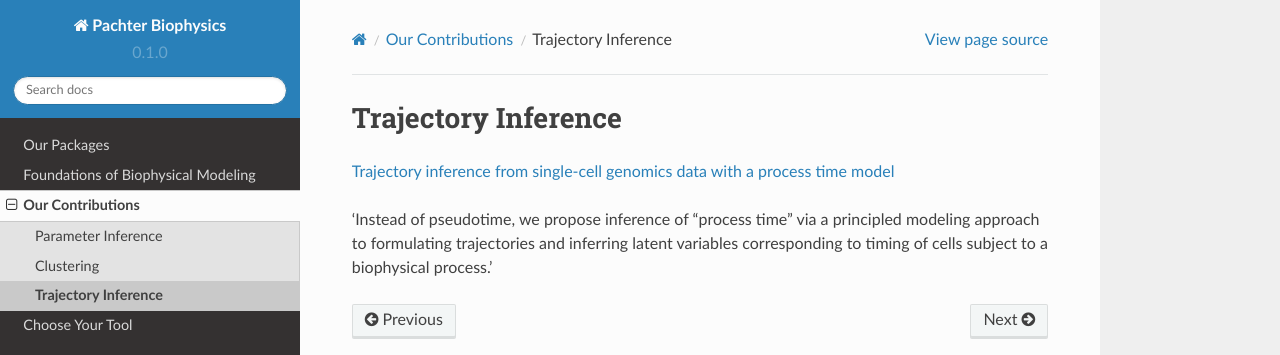
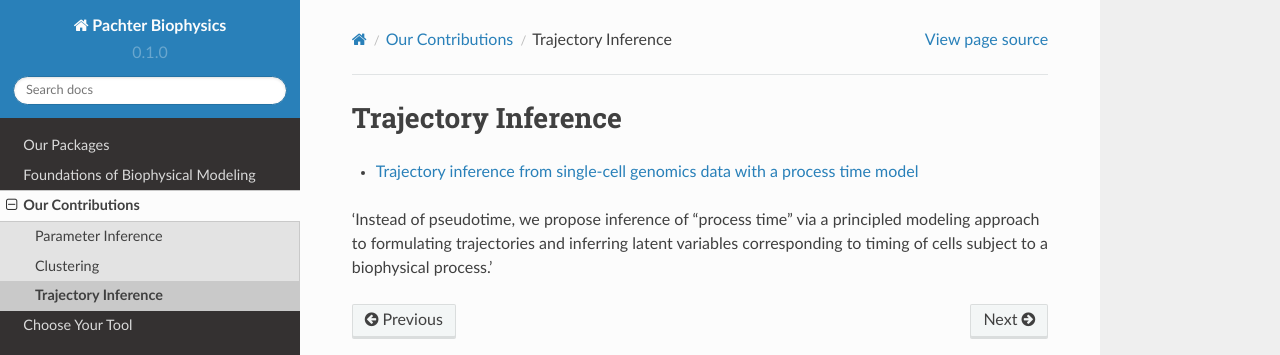
Before and after one commit to pachterlab/biophysics, a Sphinx documentation site: the page built from docs/source/contributions_trajectory_inference.rst, in a window 1280 px wide. Shown: the top 355 px of the page. Built offline with Sphinx 7.4.7 and the Read the Docs theme 2.0.0, drawn with Linux system fonts in a browser that asks for light colours; pages that are not in the unit, such as notebooks, are missing from menus.

```diff
--- a/docs/source/contributions_trajectory_inference.rst
+++ b/docs/source/contributions_trajectory_inference.rst
@@ -2,6 +2,6 @@
 Trajectory Inference
 =====
 
-`Trajectory inference from single-cell genomics data with a process time model <https://www.biorxiv.org/content/10.1101/2024.01.26.577510v1>`_
+* `Trajectory inference from single-cell genomics data with a process time model <https://www.biorxiv.org/content/10.1101/2024.01.26.577510v1>`_
 
 'Instead of pseudotime, we propose inference of “process time” via a principled modeling approach to formulating trajectories and inferring latent variables corresponding to timing of cells subject to a biophysical process.'
```
